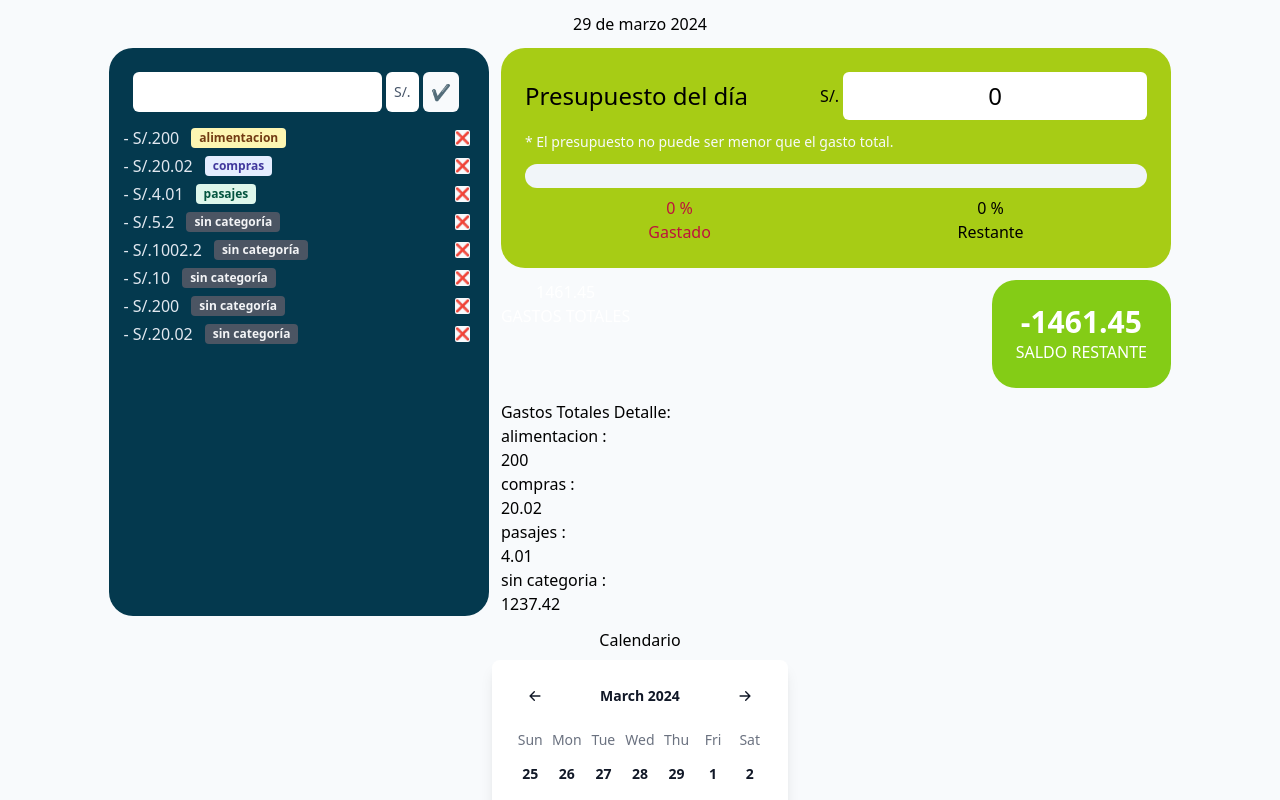
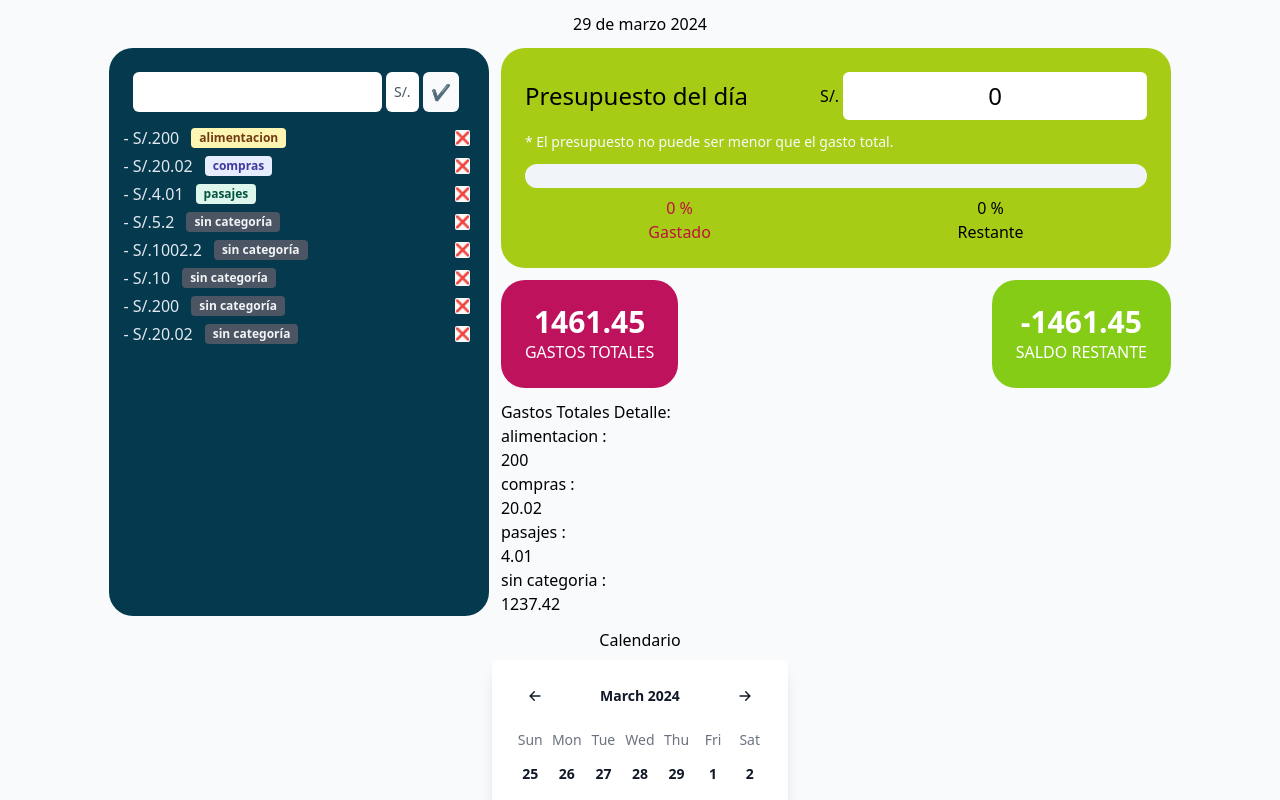
Before and after one commit to nattdev/expense-record-app, a React (Vite) app in the folder client/: page / in a window 1280 px wide. Shown: the top 800 px of the page. Built offline with nearby package versions, Linux system fonts and the light colour scheme.

Commit message:
Add tailwindcss styles

```diff
--- a/client/src/components/TotalExpenses.jsx
+++ b/client/src/components/TotalExpenses.jsx
@@ -5,8 +5,8 @@ function TotalExpenses () {
     const {totalExpenses} = useExpenses();
 
     return (
-        <div id="total-expenses-wrapper">
-            <p>{totalExpenses}</p><p>GASTOS TOTALES</p>
+        <div id="total-expenses-wrapper" className="bg-pink-700 p-6 rounded-3xl">
+            <p className="font-bold text-3xl">{totalExpenses}</p><p>GASTOS TOTALES</p>
         </div>
     )
 }
```
